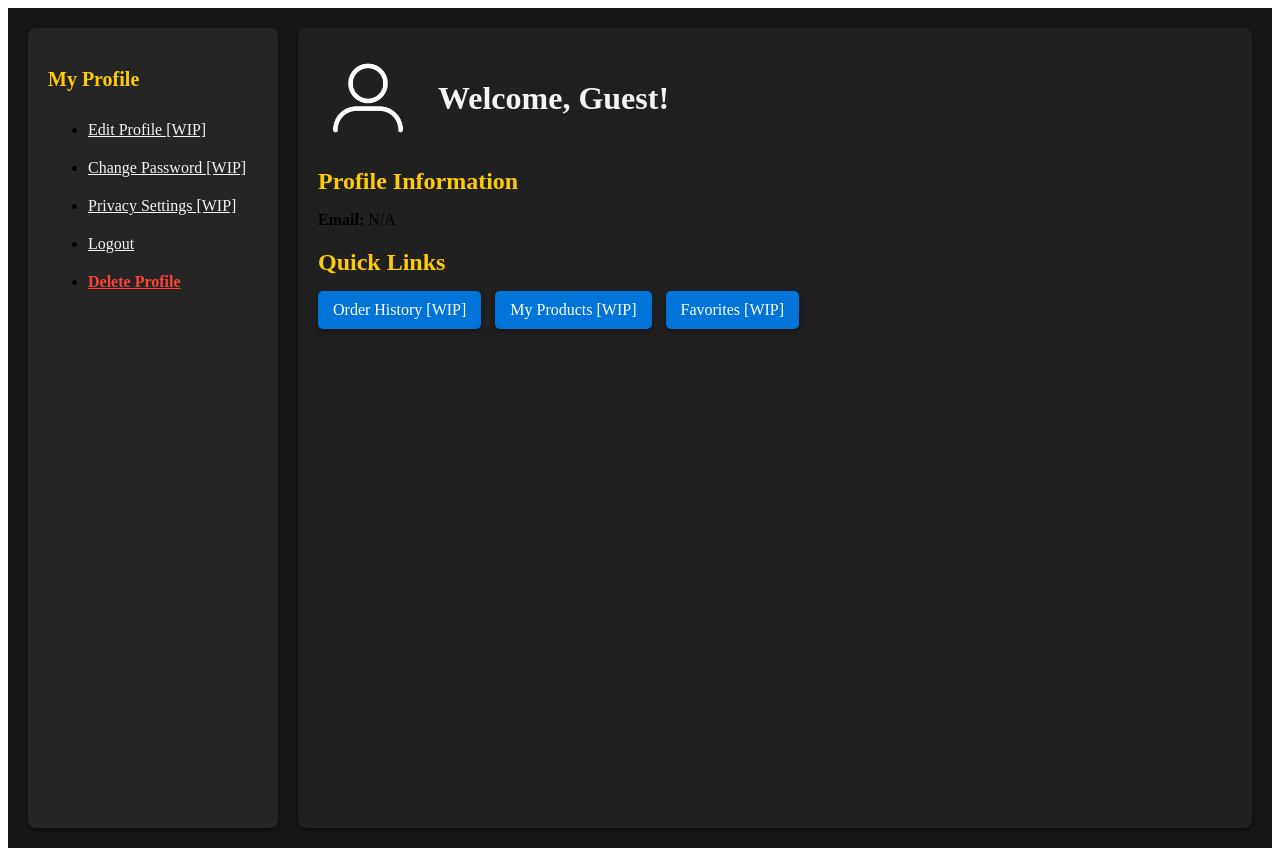
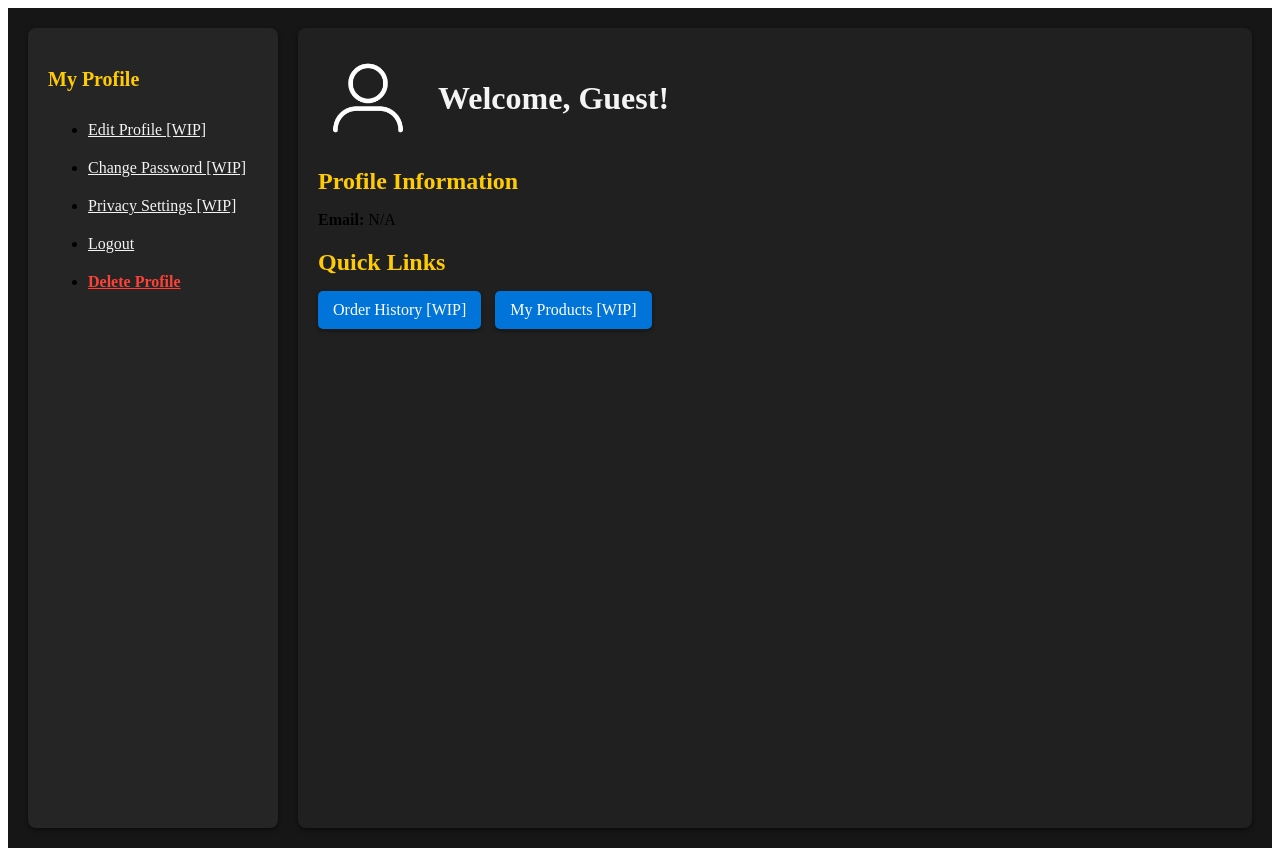
Before and after one commit to SereMark/AAR-Webshop, a PHP site: template src/Views/profile.php in a window 1280 px wide. Run offline with PHP 8.4, Linux system fonts and the light colour scheme; the template is opened without the code that fills it, so the values that code supplies are empty; some libraries are stand-ins or nearby versions.

Commit message:
Refactor favorite button styles and remove from product.php and profile.php

```diff
--- a/src/Views/product.php
+++ b/src/Views/product.php
@@ -41,7 +41,6 @@ if ($product) {
             <p><?= $productDescription ?></p>
             <p class="price">Price: $<?= $productPrice ?></p>
             <div class="button-container">
-                <button class="favorite-button">♥ Add to Favorites</button>
                 <form action="/api/cart" method="post">
                     <input type="hidden" name="productid" value="<?= $productId ?>">
                     <button type="submit" class="add-to-cart-button">Add to Cart</button>
--- a/src/Views/profile.php
+++ b/src/Views/profile.php
@@ -44,7 +44,6 @@
                 <!-- Each link is a quick action for the user -->
                 <a href="/order-history" class="action-link">Order History [WIP]</a>
                 <a href="/my-products" class="action-link">My Products [WIP]</a>
-                <a href="/favorites" class="action-link">Favorites [WIP]</a>
             </section>
         </main>
     </div>
```
Also changed, not shown: public/assets/css/product.css.
